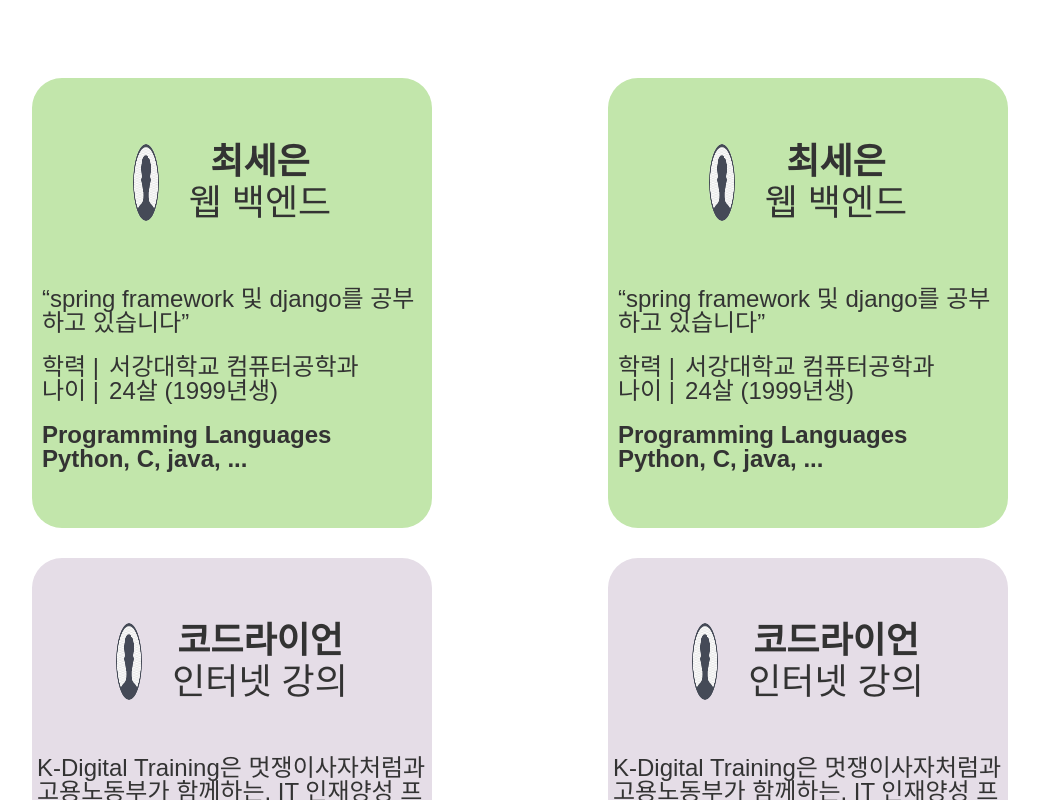
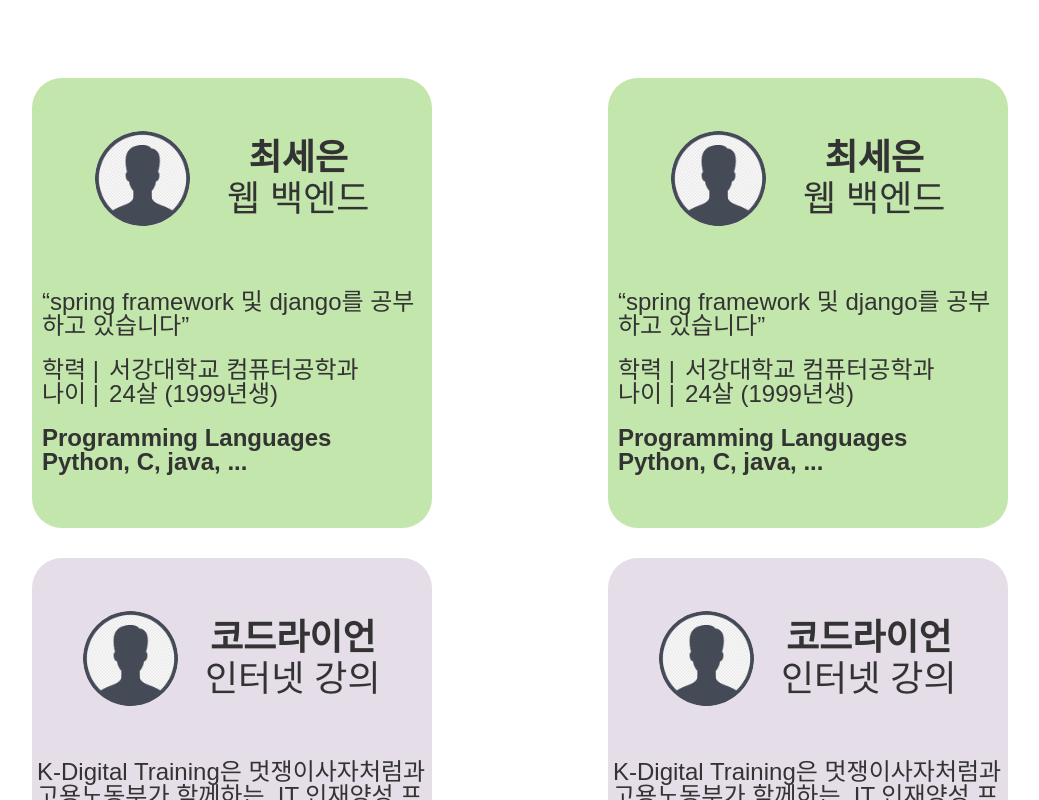
Before and after one commit to Ahyoung-Kim/LikeLion_Hackathon, a React (Create React App) app in the folder client/devs/: page /search in a window 1280 px wide. Shown: the part 400-1200 px from the top of the page, without its empty margins (115-1154 px from the left). Built offline with nearby package versions, Linux system fonts and the light colour scheme; a web font is replaced by a local one.

Commit message:
fixed searchpage

```diff
--- a/client/devs/src/components/navigationbar.css
+++ b/client/devs/src/components/navigationbar.css
@@ -31,6 +31,7 @@
 
 .profile-pic{
     width:26px;
+    border-radius: 50%;
     cursor: pointer;
 }
 .nav-searchbar{
--- a/client/devs/src/components/profile/ProfilePage.jsx
+++ b/client/devs/src/components/profile/ProfilePage.jsx
@@ -1,4 +1,4 @@
-import React from 'react';
+import React, { Component, useState, useEffect  } from 'react';
 import axios from 'axios';
 import { APIURL } from '../../config/key';
 import {
@@ -29,11 +29,25 @@ import ProfileFollow from './ProfileFollow';
 const ProfilePage = () => {
 
   //////////////////////백엔드에서 정보 가져오기
-  const fetch = async() => {
-    const res = await axios.post(`${APIURL}/profile/details/`, {
 
+    const [dataDetails, setdataDetails] = useState([])
+    useEffect(() => {
+      axios.get(`${APIURL}/profile/details/`)
+
+      //아래 예시들은 잘 받아와집니다
+      //axios.get('https://jsonplaceholder.typicode.com/users')
+      //axios.get('https://v2.jokeapi.dev/joke/Any')
+        .then(res => {
+          console.log(res.data)
+      })
+      .catch(err => {
+        console.log(err)
+      })
     })
-  }
+
+
+
+
   /////////////////////
 
 
--- a/client/devs/src/components/search/AdCard.jsx
+++ b/client/devs/src/components/search/AdCard.jsx
@@ -8,8 +8,8 @@ const AdCard = () => {
   return (
     <section style={{display:'flex', flexDirection:'column', justifyContent:'space-evenly'}}className='ad-card'>
 
-        <div className='float-container'>
-            <img className="profile-pic" src={require('./profile-img.png')}></img>
+        <div className='id-container'>
+            <img style={{width:'95px', borderRadius:'50%'}} src={require('../../static/profile-img.png')}></img>
             <div>
                 <p className='ad-name'>코드라이언</p>
                 <p className='ad-type'>인터넷 강의</p>
--- a/client/devs/src/components/search/ProfileCard.jsx
+++ b/client/devs/src/components/search/ProfileCard.jsx
@@ -1,14 +1,13 @@
 import React from 'react';
 import 'bootstrap/dist/css/bootstrap.min.css';
-import { Button, Form, Container, Nav, Navbar, NavDropdown } from 'react-bootstrap';
 
 import './search.css';
 
 const ProfileCard = () => {
   return (
     <section className='profile-card'>
-        <div className='float-container'>
-            <img className="profile-pic" src={require('../../static/profile-img.png')}></img>
+        <div className='id-container'>
+            <img style={{width:'95px', borderRadius:'50%'}} src={require('../../static/profile-img.png')}></img>
             <div>
                 <p className='profile-name'>최세은</p>
                 <p className='profile-job'>웹 백엔드</p>
--- a/client/devs/src/components/search/search.css
+++ b/client/devs/src/components/search/search.css
@@ -61,13 +61,14 @@
     margin: 0 10px 30px 0;
     cursor: pointer;
 }
-.float-container{
+.id-container{
+    margin: 0 auto;
+    width: 350px;
     display: flex;
-    margin-top: 10px;
-    justify-content: center;
+    justify-content: space-evenly;
 }
 
-.float-container > div{
+.id-container > div{
     display: flex;
     flex-direction: column;
     align-items: center;
@@ -86,11 +87,6 @@
     margin-left: 10px;
 }
 
-.profile-pic{
-    width: 95px;
-    border-radius: 50%;
-    margin-right: 30px;
-}
 
 .profile-name{
     font-weight: 700;
```
Also changed, not shown: client/devs/src/components/main/profile-img.png (deleted), 2 other files (tests, documents, lock files or other folders).
